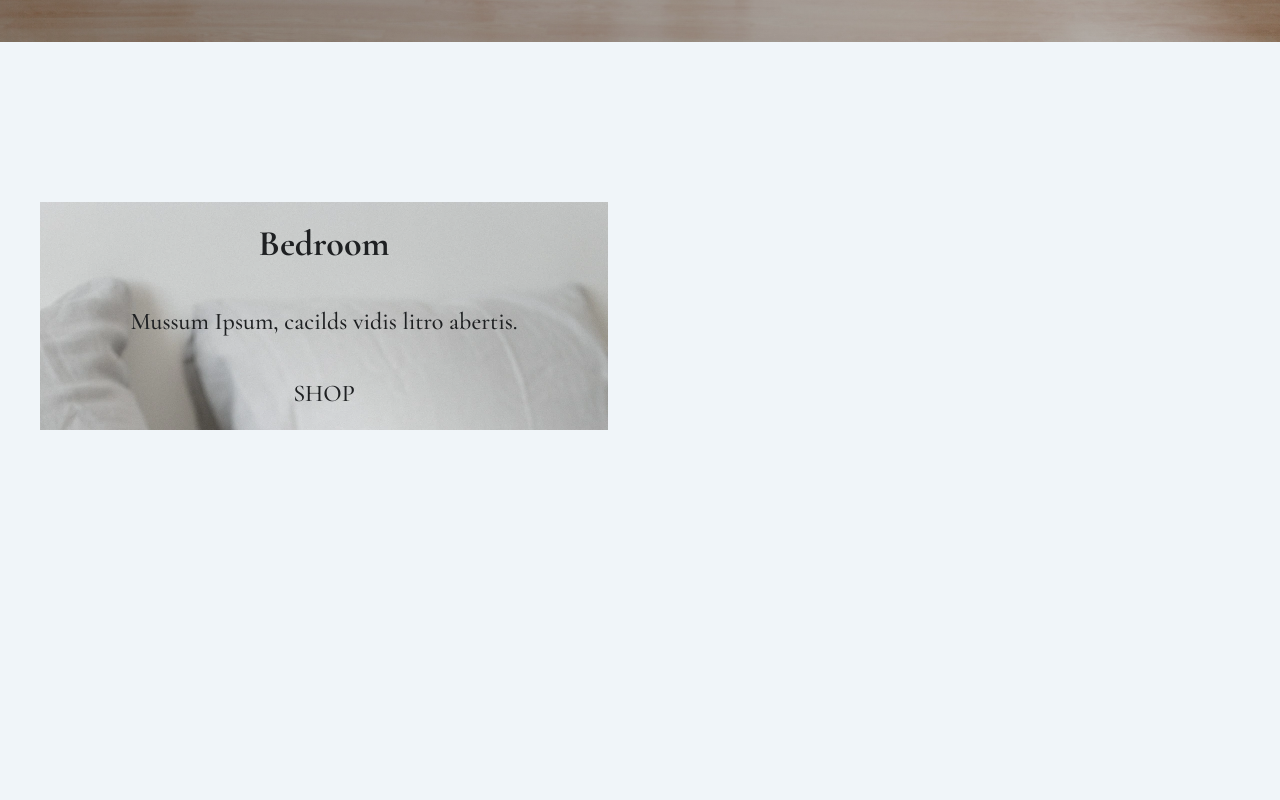
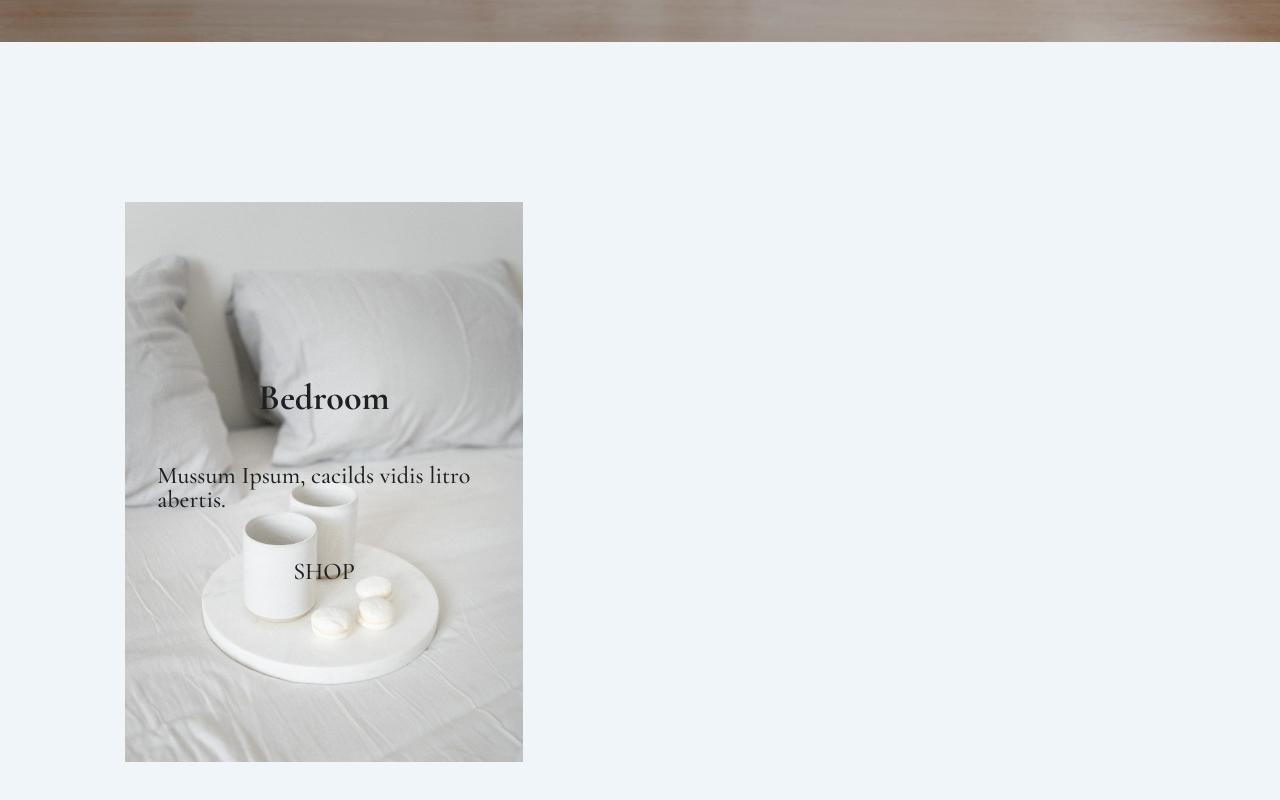
Before and after one commit to luucasgb/my-fancy-home, a plain HTML site: page index.html in a window 1280 px wide. Shown: the part 1054-1854 px from the top of the page. Before the commit the page ends 1804 px from the top, so only its background shows below. Drawn offline with nearby package versions, Linux system fonts and the light colour scheme.

Commit message:
Center card content

```diff
--- a/css/general.css
+++ b/css/general.css
@@ -69,6 +69,10 @@ a:link {
   grid-template-columns: repeat(5, 1fr);
 }
 
+.grid--center-v {
+  justify-items: center;
+}
+
 .card:nth-child(3n) {
   grid-column: 1 / -1;
 }
@@ -85,4 +89,6 @@ a:link {
 
 .room-card {
   background-size: cover;
+  width: 70%;
+  height: 70vh;
 }
--- a/index.html
+++ b/index.html
@@ -60,7 +60,7 @@
 
       <section class="section-room-type">
         <div class="container">
-          <div class="grid grid--2-cols grid--room-type">
+          <div class="grid grid--2-cols grid--room-type grid--center-v">
             <div class="card room-card room-card--bedroom">
               <h2 class="room-card-title">Bedroom</h2>
               <p class="room-card-description">
```
